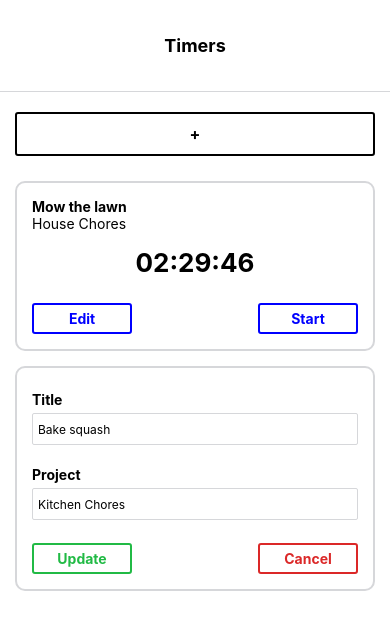
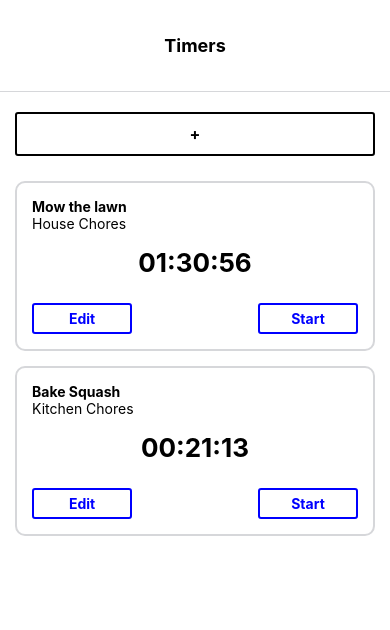
Before and after one commit to Alejandrehl/time-tracking, a React Native app: screen / in a window 390 px wide. Shown: the top 630 px of the page. Built offline with nearby package versions, Linux system fonts and the light colour scheme.

Commit message:
Renderizando EditableTimer in map function

```diff
--- a/App.js
+++ b/App.js
@@ -31,21 +31,19 @@ const App = () => {
                 <Text style={styles.title}>Timers</Text>
             </View>
             <ScrollView style={styles.timerList}>
-                <ToggleableTimerForm isOpen={false}/>
-                <EditableTimer
-                    id="1"
-                    title="Mow the lawn"
-                    project="House Chores"
-                    elapsed="8986300"
-                    isRunning
-                />
-                <EditableTimer
-                    id="2"
-                    title="Bake squash"
-                    project="Kitchen Chores"
-                    elapsed="3890985"
-                    editFormOpen
-                />
+                <ToggleableTimerForm/>
+                {timers.map(
+                    ({title, project, id, elapsed, isRunning}) => (
+                        <EditableTimer
+                            key={id}
+                            id={id}
+                            title={title}
+                            project={project}
+                            elapsed={elapsed}
+                            isRunning={isRunning}
+                        />
+                    )
+                )}
             </ScrollView>
         </View>
     )
```
